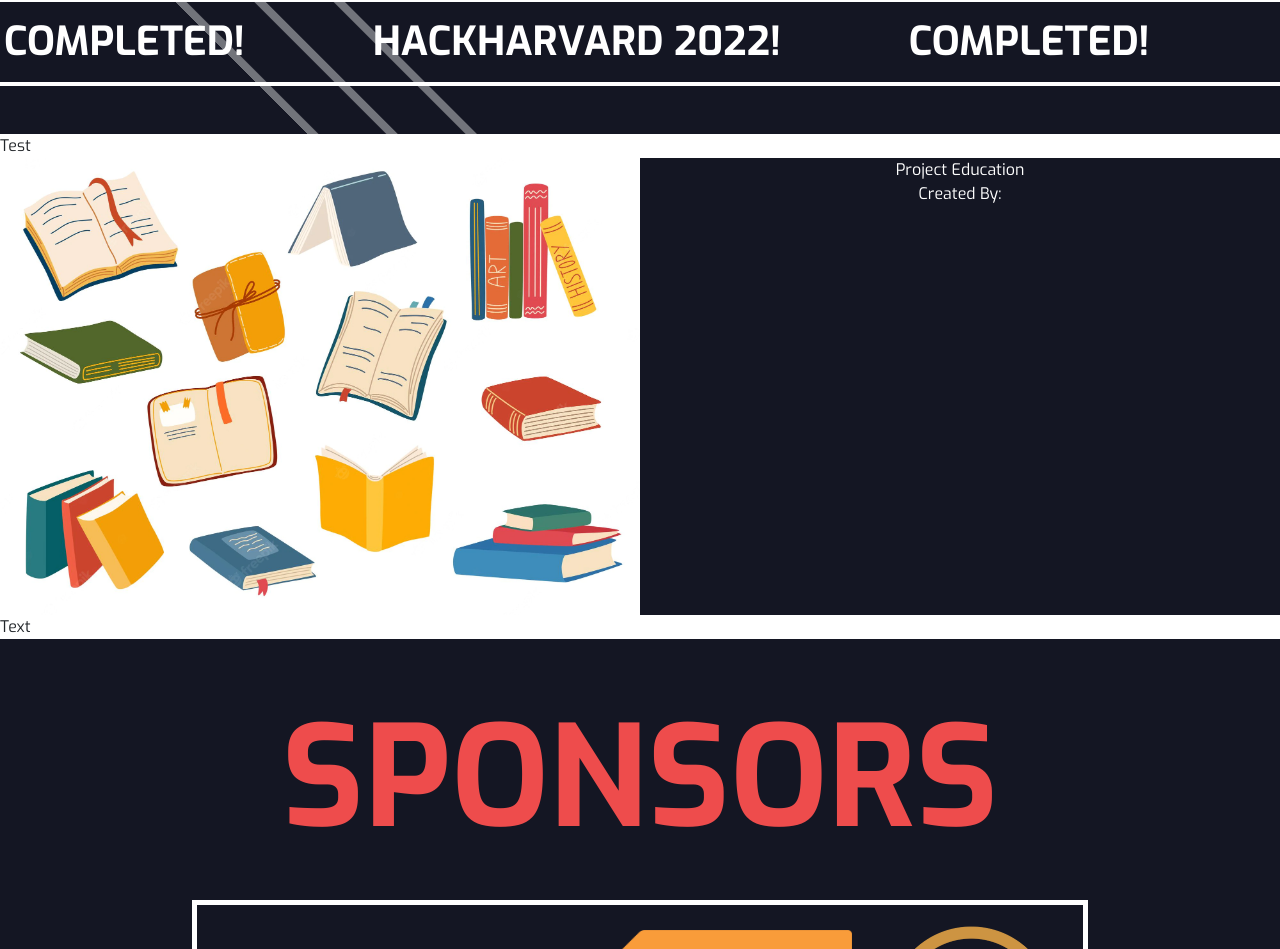
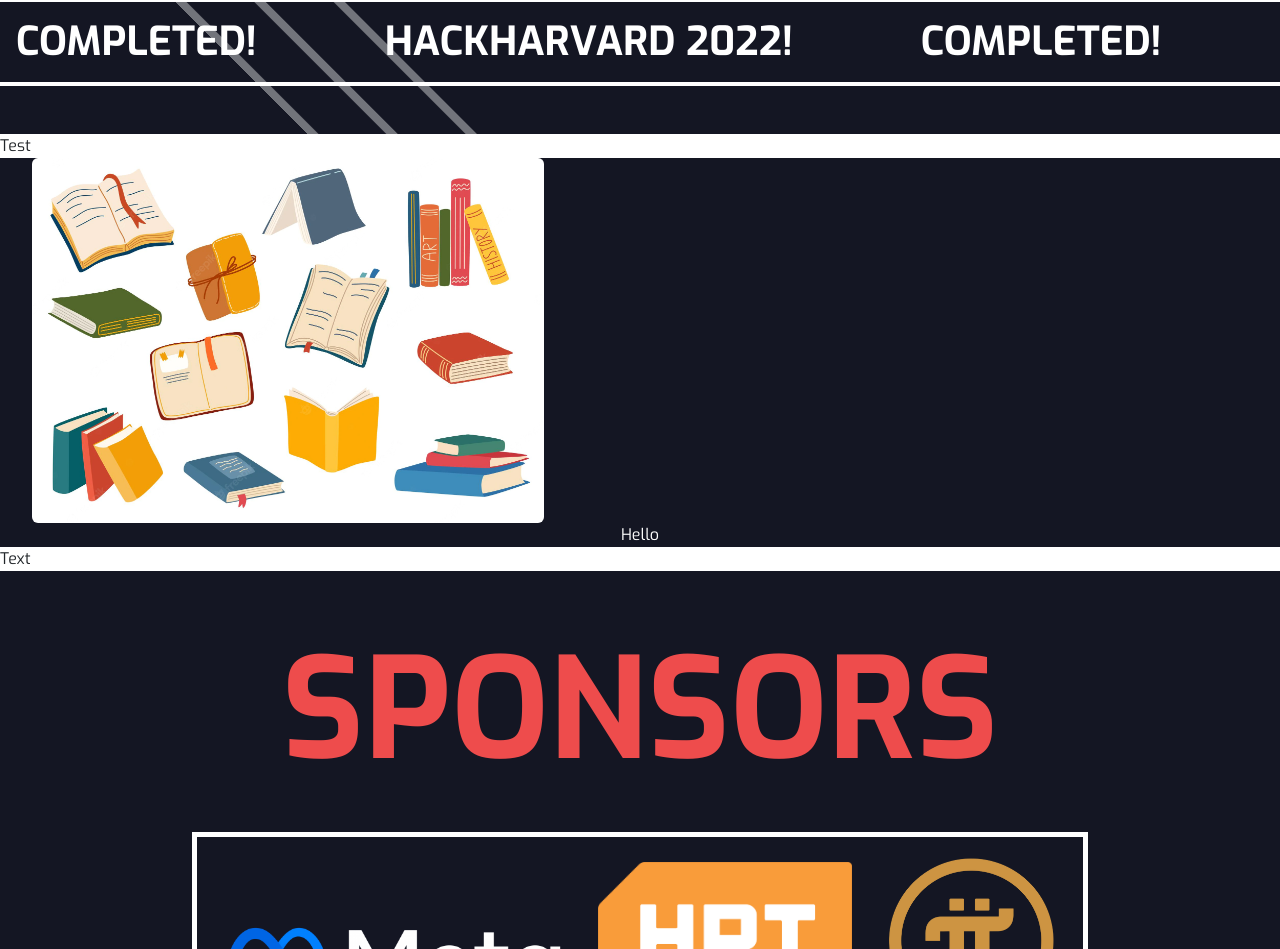
Before and after one commit to Elephant333/hackharvard2022, a React (Create React App) app: page / in a window 1280 px wide. Shown: the part 624-1573 px from the top of the page. Built offline with nearby package versions, Linux system fonts and the light colour scheme.

Commit message:
Sizing changes

```diff
--- a/src/Highlight.js
+++ b/src/Highlight.js
@@ -5,28 +5,13 @@
 export default function Highlight() {
   return (
     <main className={styles.main}>
-      <div className={styles.mainGrid}>
-        <img
-          src={project}
-          alt="Project"
-          style={{ display: 'inline-block;', width: '100%' }}
-        />
+      <div className={styles.container}>
+        <img className={styles.image} src={project} alt="Project" />
         <div style={{ textAlign: 'center' }}>
-          <p>
-            Project Education
-            {' '}
-            <br />
-            Created By:
-            {' '}
-            <br />
-            {' '}
-            <br />
-          </p>
+          Hello
           <div />
         </div>
       </div>
-
     </main>
-
   );
 }
--- a/src/styles/Highlight.module.css
+++ b/src/styles/Highlight.module.css
@@ -8,11 +8,16 @@
 }
 
 .container {
-    display: flex;
-    align-items: center;
+  padding: 0 2rem 0 2rem;
 }
 
-.mainGrid {
-  display: grid;
-  grid-template-columns: 1fr 1fr;
+.image {
+  width: 100%;
 }
+
+@media (min-width: 768px) {
+  .image {
+    border-radius: 0.375rem;
+    width: 40vw;
+  }
+}
```
Also changed, not shown: 1 other file (tests, documents, lock files or other folders). Lines whose indentation alone changed are shown as unchanged.
